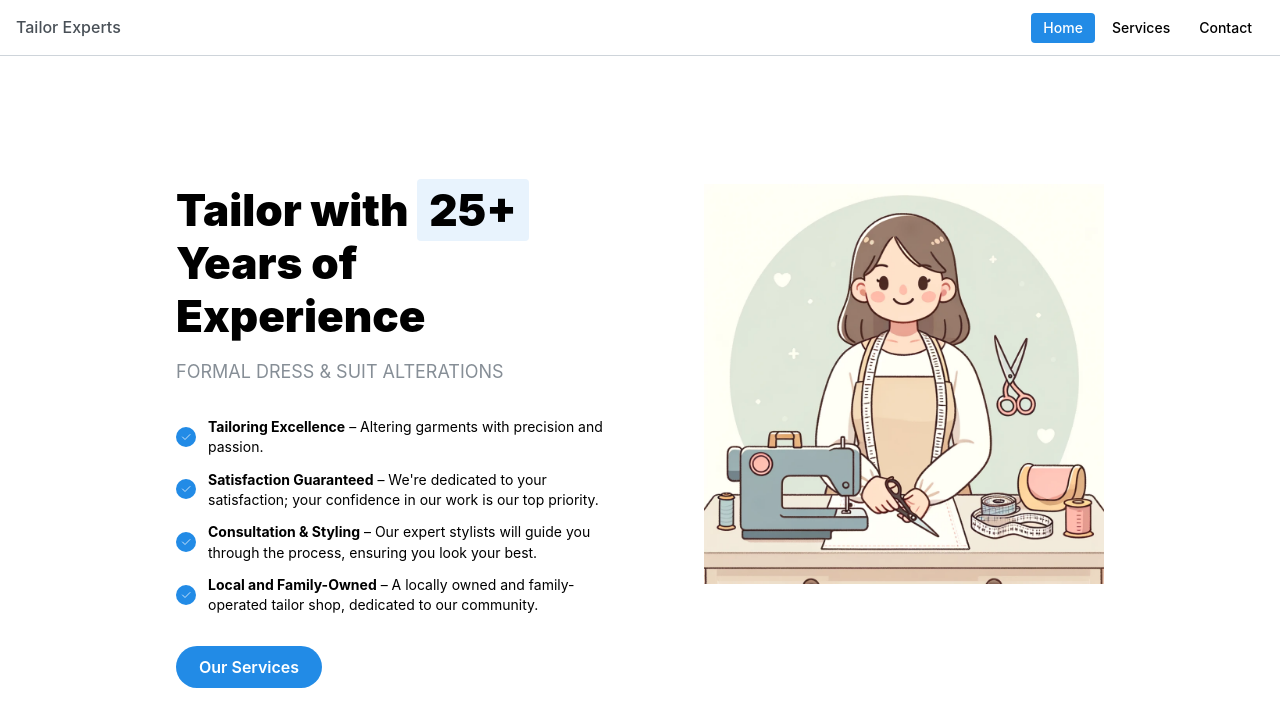
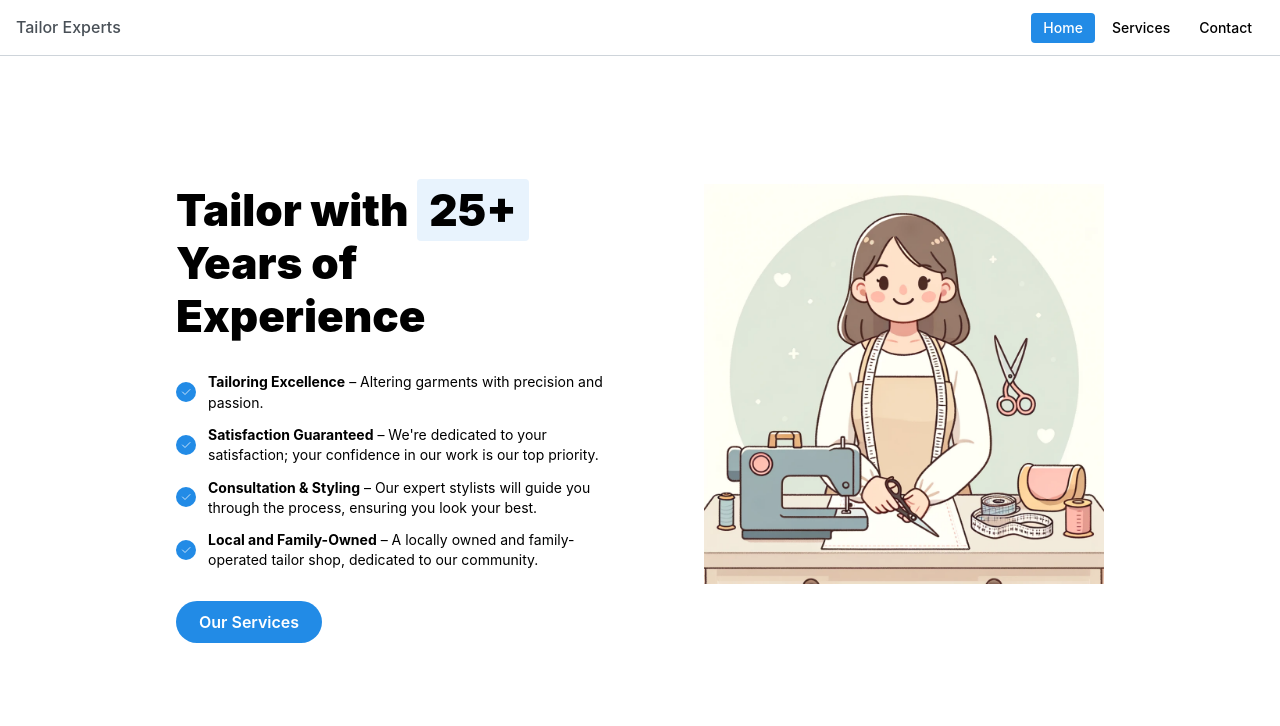
Before and after one commit to Madhurik067307/portfolio-website, a Next.js app: page / in a window 1280 px wide. Shown: the top 726 px of the page. Built offline with nearby package versions, Linux system fonts and the light colour scheme.

Commit message:
Removed grey text

```diff
--- a/src/components/HeroBullets/HeroBullets.tsx
+++ b/src/components/HeroBullets/HeroBullets.tsx
@@ -25,9 +25,9 @@ export function HeroBullets() {
             Tailor with <span className={classes.highlight}>25+</span> <br />{" "}
             Years of Experience
           </Title>
-          <Text c="dimmed" mt="md" size={"lg"}>
-            FORMAL DRESS &#38; SUIT ALTERATIONS
-          </Text>
+          {/* <Text c="dimmed" mt="md" size={"lg"}>
+            ALTERATIONS
+          </Text> */}
 
           <List
             mt={30}
```
